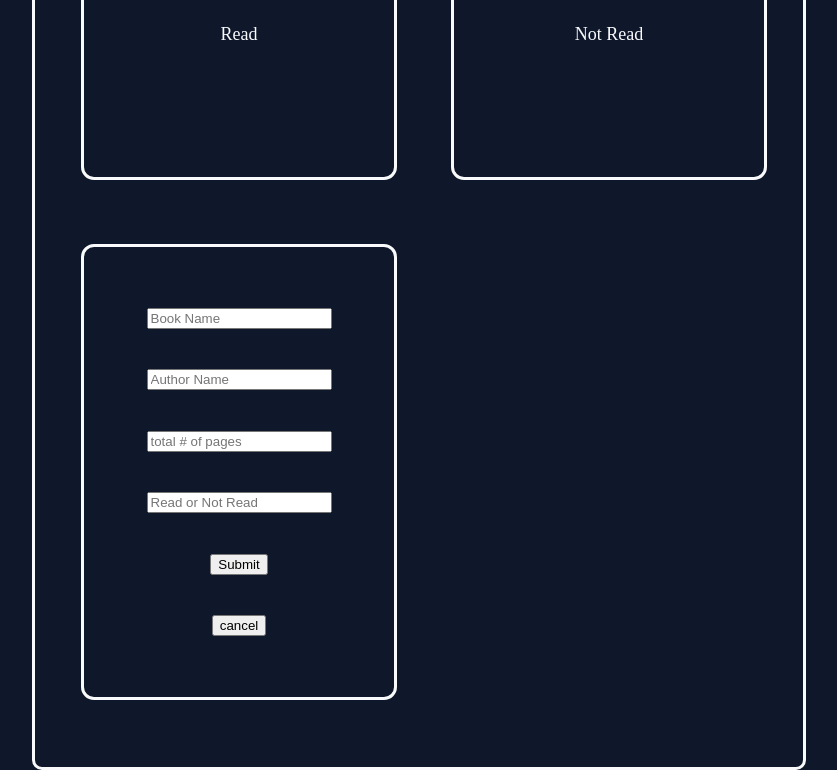
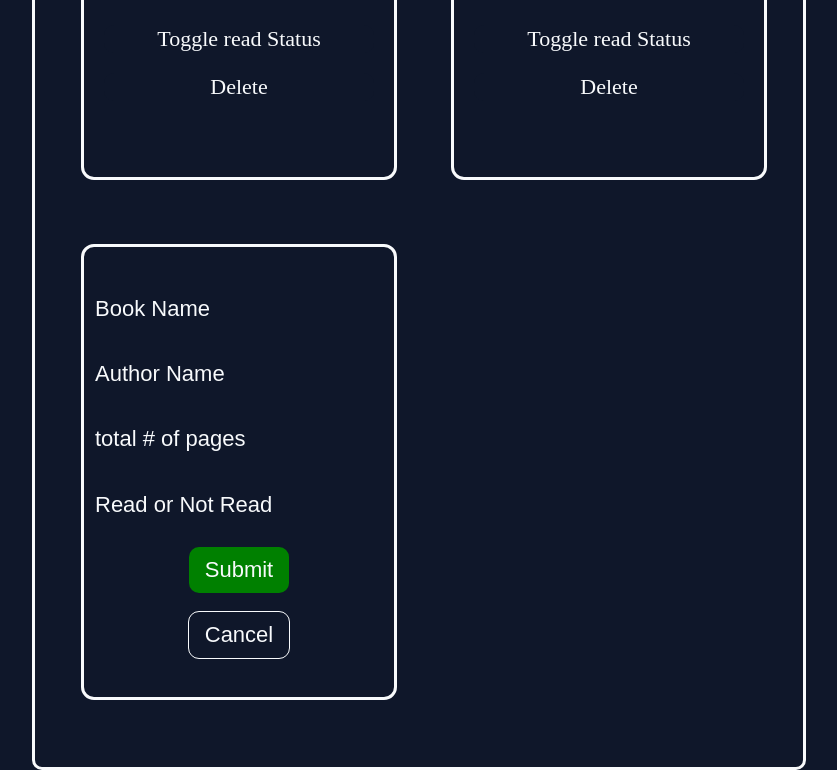
Before and after one commit to tushar-droid/library, a plain HTML site: page index.html in a window 1280 px wide. Both pictures are taken after a click on the picture 460 px from the left and 1510 px from the top of the page. Shown: the part 1041-1811 px from the top of the page, without its empty margins (221-1058 px from the left). Drawn offline with Linux system fonts and the light colour scheme; a web font is replaced by a local one.

Commit message:
Basic functioanlity done - need to work on delete button - need to work on toggle read status button

```diff
--- a/script.js
+++ b/script.js
@@ -11,21 +11,26 @@ Book.prototype.info = function(){
     return (`${this.name} by ${this.author} with ${this.pages} is ${this.read_status}`);
 }
 
-let book1 = new Book('Gone with the Wind ', 'Margret Mithcell', 290, 'Read');
-let book2 = new Book('Jane Eyre', 'Charlotte Bronte', 243, 'Not Read');
-let book3 = new Book('pride and Prejudice', 'Jane Austen', 320, 'Read');
-let book4 = new Book('To kill a Mockingbird', 'Harper Lee', 340, 'Not Read');
-// let book5 = new Book('Little Women', 'Louisa May Alcott', 124, 'Read');
-// let book6 = new Book('Little Women', 'Louisa May Alcott', 124, 'Read');
-// let book7 = new Book('Little Women', 'Louisa May Alcott', 124, 'Read');
-let allBooks = [book1, book2, book3, book4];
+
+const book1 = new Book('Book1', 'author1', '123', 'Read');
+const book2 = new Book('Book2', 'author2', '233', 'Not Read');
+const book3 = new Book('Book3', 'author3', '12d3', 'Read');
+const book4 = new Book('Book4', 'author4', '122133', 'Not Read');
 
 
-allBooks.forEach(book => {
+myLibrary = [book1, book2, book3, book4];
+
+myLibrary.forEach(book => {
     DisplayBooks(book);
 });
 
+
+console.log(myLibrary.length);
 EmptyCard();
+
+
+
+
 
 function DisplayBooks(book){
     const container = document.querySelector('.main-content');
@@ -43,6 +48,16 @@ function DisplayBooks(book){
     card.appendChild(author_name);
     card.appendChild(pages);
     card.appendChild(r_status);
+    //adding the delete and read toggle button
+
+    const delete_btn = document.createElement('button');
+    delete_btn.textContent = 'Delete';
+    delete_btn.classList.add('delete-btn')
+    const status_btn = document.createElement('button');
+    status_btn.textContent = 'Toggle read Status';
+    status_btn.classList.add('status-btn');
+    card.appendChild(status_btn);
+    card.appendChild(delete_btn);
     container.appendChild(card);
 
 }
@@ -62,9 +77,6 @@ const addmore = document.querySelector('#add-card');
 addmore.addEventListener('click', AddCard);
 
 }
-
-
-
 
 function AddCard(){
     const container = document.querySelector('.empty');
@@ -86,21 +98,25 @@ function AddCard(){
     bookname.setAttribute('type', 'text');
     bookname.setAttribute('name', 'bookname');
     bookname.setAttribute('placeholder','Book Name' );
+    bookname.setAttribute('id','b-name' );
 
     //Setting the attributes for the author name
     authorname.setAttribute('type', 'text');
     authorname.setAttribute('name', 'authorname');
     authorname.setAttribute('placeholder','Author Name');
+    authorname.setAttribute('id','a-name' );
 
     //setting the attributes for the pages
     totalpages.setAttribute('type', 'text');
     totalpages.setAttribute('name', 'pages');
     totalpages.setAttribute('placeholder','total # of pages' );
+    totalpages.setAttribute('id','t-pages' );
 
     //setting the attributs for the read status
     readstatus.setAttribute('type', 'text');
     readstatus.setAttribute('name', 'readstatus');
     readstatus.setAttribute('placeholder','Read or Not Read' );
+    readstatus.setAttribute('id', 'r-status');
 
     //Setting the attributes for the submit button
     submitbtn.setAttribute('type', 'submit');
@@ -109,19 +125,16 @@ function AddCard(){
 
     //Setting the attributes for the cancel button
     cancelbtn.setAttribute('type', 'button');
-    cancelbtn.setAttribute('value', 'cancel');
+    cancelbtn.setAttribute('value', 'Cancel');
     cancelbtn.setAttribute('id', 'cancel-btn');
 
     //This will work on sumit click
-    newForm.addEventListener('submit', function(event){
-        event.preventDefault();
-    });
+    newForm.addEventListener('submit', AddBook);
 
     cancelbtn.addEventListener('click', function(event) {
         container.remove();
         EmptyCard();
     })
-
     newForm.appendChild(bookname);
     newForm.appendChild(authorname);
     newForm.appendChild(totalpages);
@@ -129,5 +142,27 @@ function AddCard(){
     newForm.appendChild(submitbtn);
     newForm.appendChild(cancelbtn);
     container.appendChild(newForm);
+}
 
+
+//This function will work to add new book when submit button is clicked
+
+function AddBook(event){
+    event.preventDefault();
+    console.log("The Function is working!!");
+    const book_name_input = document.querySelector('#b-name').value;
+    const author_name_input = document.querySelector('#a-name').value;
+    const pages_input = document.querySelector('#t-pages').value;
+    const read_status_input = document.querySelector('#r-status').value;
+    console.log(book_name_input);
+    console.log(author_name_input);
+    console.log(pages_input);
+    console.log(read_status_input);
+    const newbook = new Book(book_name_input, author_name_input, pages_input, read_status_input);
+    const container = document.querySelector('.empty');
+    container.remove();
+    DisplayBooks(newbook);
+    EmptyCard();
+    myLibrary.push(newbook);
+    console.log(myLibrary);
 }
--- a/styles.css
+++ b/styles.css
@@ -64,7 +64,8 @@ body{
 .add-icon{
     height: 100px;
     width: auto;
-    filter:invert(1)
+    filter:invert(1);
+    cursor: pointer;
 }
 
 form{
@@ -76,3 +77,53 @@ form{
     justify-content: space-evenly;
     padding: 20px;
 }
+
+input{
+    background-color: var(--back-color);
+    border: none;
+    font-size: 22px;
+    padding: 10px 1rem;
+    color: var(--f-color);
+}
+input::placeholder{
+    color: var(--f-color);
+}
+
+#submit-btn{
+    background-color: green;
+    border-radius: 10px;
+    cursor: pointer;
+}
+
+
+#submit-btn:hover{
+    background-color: rgb(1, 102, 1);
+}
+
+#cancel-btn{
+    outline: solid var(--f-color) thin;
+    border-radius: 10px;
+    cursor: pointer;
+}
+
+#cancel-btn:hover{
+    background-color: var(--f-color);
+    color: var(--back-color);
+}
+
+.delete-btn, .status-btn{
+    width: 100%;
+    margin: 10px 0px;
+    font-size: 22px;
+    font-family: 'Diphylleia', serif;
+    border-radius: 10px;
+    background-color: var(--back-color);
+    color:var(--f-color);
+    border: none;
+    transition: all 0.4s ease;
+    cursor: pointer;
+}
+
+.delete-btn:hover{
+    background-color: rgb(129, 4, 4);
+}
```
